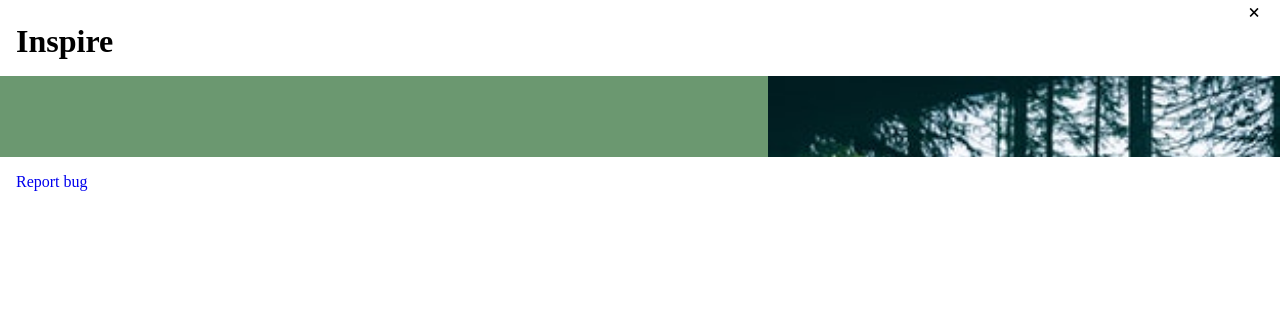
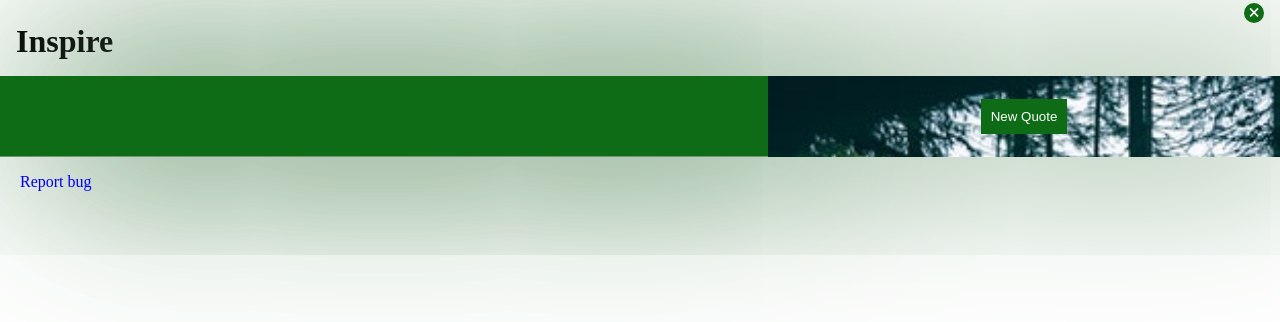
Before and after one commit to nibble0101/Quotes, a website with bundled scripts: page extensions/chrome/public/index.html in a window 1280 px wide. Built offline with nearby package versions, Linux system fonts and the light colour scheme.

Commit message:
chore: change styling

```diff
--- a/extensions/chrome/public/index.html
+++ b/extensions/chrome/public/index.html
@@ -7,7 +7,7 @@
   <body>
     <header class="header">
       <p class="header__close-btn-wrapper">
-        <button class="btn" id="close-btn" title="Close">&#128473;</button>
+        <button class="btn btn--close-window" id="close-btn" title="Close">&#128473;</button>
       </p>
       <h1 id="header">Inspire</h1>
       <p id="intro"></p>
@@ -17,7 +17,7 @@
         <p id="quote" class="margin-top-and-bottom large-font"></p>
         <p id="author"></p>
       </section>
-      <div class="section-two"></div>
+      <div class="section-two"> <button class="btn btn--new-quote">New Quote</button></div>
     </main>
     <footer class="footer">
       <p>
--- a/extensions/chrome/public/styles.css
+++ b/extensions/chrome/public/styles.css
@@ -1,3 +1,9 @@
+:root {
+  --focus: 2px solid rgba(53, 236, 49, 0.788);
+  --btn-bg-color: #0e6b16;
+  --btn-hover-bg-color: #3e8e41;
+}
+
 * {
   margin: 0;
   padding: 0;
@@ -17,22 +23,33 @@ body {
 }
 
 .btn {
+  outline: none;
+  border: none;
+  display: inline-flex;
+  justify-content: center;
+  align-items: center;
+  color: white;
+  background-color: var(--btn-bg-color);
+  transition: background-color 0.5s, color 0.5s;
+
+}
+.btn:focus {
+  outline: var(--focus);
+}
+.btn:hover {
+  background-color: var(--btn-hover-bg-color);
+  color: whitesmoke;
+}
+.btn--close-window {
   width: 20px;
   height: 20px;
   border-radius: 50%;
-  display: inline-flex;
-  justify-content: center;
-  align-items: center;
-  outline: none;
-  border: none;
-  background-color: white;
 }
-.btn:hover {
-  background-color: lightgray;
-}
+
 .header {
   padding: 0.2em 1em 1em 1em;
 }
+
 .footer {
   padding: 1em;
 }
@@ -41,8 +58,11 @@ body {
   display: grid;
   grid-template-columns: repeat(5, 1fr);
   grid-template-rows: 1fr;
-  background-color: #6b9870;
-  color: whitesmoke;
+  background-color: #0e6b16;
+  color: white;
+  -webkit-box-shadow: 40px 0px 189px 1px rgba(107, 152, 112, 1);
+  -moz-box-shadow: 40px 0px 189px 1px rgba(107, 152, 112, 1);
+  box-shadow: 40px 0px 189px 1px rgba(107, 152, 112, 1);
 }
 
 .margin-top-and-bottom {
@@ -53,6 +73,9 @@ body {
   grid-column: 1/4;
   padding: 1em;
   border-bottom: 1px solid #6b9870;
+  -webkit-box-shadow: 40px 0px 189px 1px rgba(107, 152, 112, 1);
+  -moz-box-shadow: 40px 0px 189px 1px rgba(107, 152, 112, 1);
+  box-shadow: 40px 0px 189px 1px rgba(107, 152, 112, 1);
 }
 
 .large-font {
@@ -63,8 +86,27 @@ body {
   grid-column: 4/6;
   background-image: url("./images/forest.jpg");
   background-size: cover;
+  display: flex;
+  justify-content: center;
+  align-items: center;
+}
+
+.btn--new-quote {
+  padding: 10px 10px;
+  background-color: #0e6b16;
+  color: white;
+  transition: background-color 0.5s linear;
+}
+
+.btn--new-quote:hover {
+  background-color: #3e8e41;
 }
 
 .link {
   text-decoration: none;
+  outline: none;
+  padding: 2px 4px;
 }
+.link:focus {
+  outline: var(--focus);
+}
```
